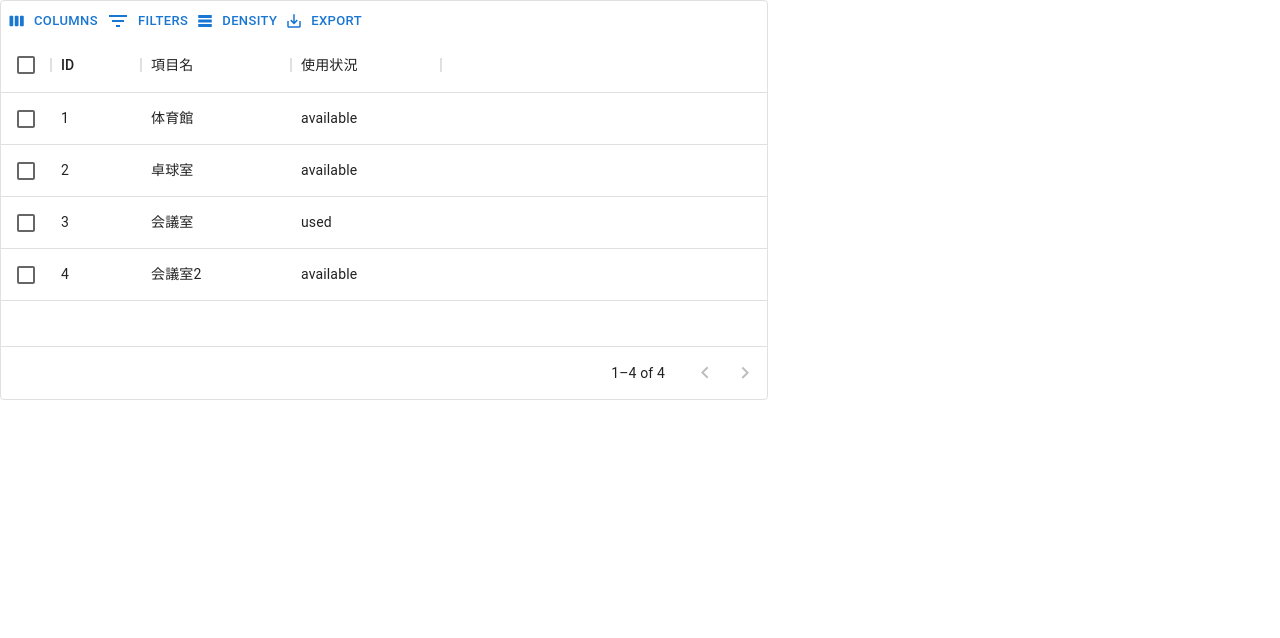
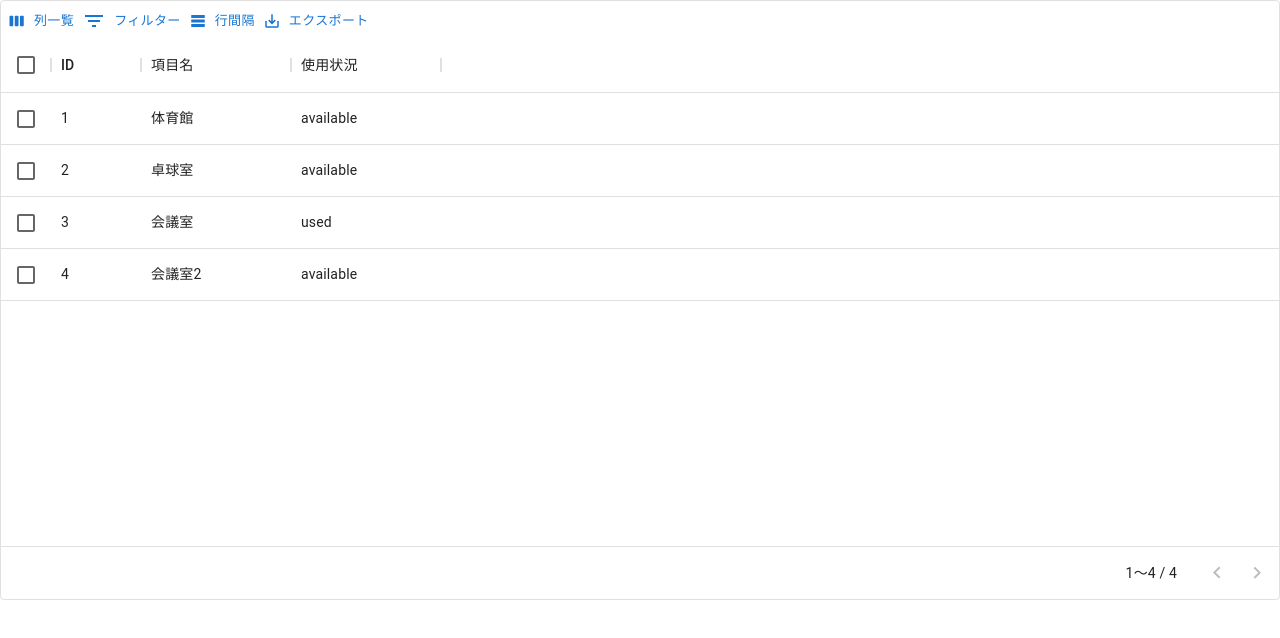
Before and after one commit to MiyoKouseki/reserve, a React (Create React App) app in the folder frontend/: page / in a window 1280 px wide. Shown: the top 638 px of the page. Built offline with nearby package versions, Linux system fonts and the light colour scheme.

Commit message:
日本語対応したtoolbarを追加。

```diff
--- a/frontend/src/App.tsx
+++ b/frontend/src/App.tsx
@@ -1,29 +1,13 @@
 import * as React from 'react';
-import Table from '@mui/material/Table';
-import TableBody from '@mui/material/TableBody';
-import TableCell from '@mui/material/TableCell';
-import TableContainer from '@mui/material/TableContainer';
-import TableHead from '@mui/material/TableHead';
-import TableRow from '@mui/material/TableRow';
-import Paper from '@mui/material/Paper';
 import Box from '@mui/material/Box';
-import { DataGrid, GridColDef, GridValueGetterParams ,GridToolbar} from '@mui/x-data-grid';
-import './App.css';
+import { DataGrid, GridColDef, GridToolbar, jaJP} from '@mui/x-data-grid';
+import { createTheme, ThemeProvider } from '@mui/material/styles'
 
+function App() {
   const columns: GridColDef[] = [
     { field: 'id', headerName: 'ID', width: 90 },
-  {
-    field: 'Name',
-    headerName: '項目名',
-    width: 150,
-    editable: true,
-  },
-  {
-    field: 'status',
-    headerName: '使用状況',
-    width: 150,
-    editable: true,
-  },
+    { field: 'Name',headerName: '項目名',width: 150},
+    { field: 'status', headerName: '使用状況', width: 150},
   ];
 
   const rows = [
@@ -33,18 +17,17 @@ const rows = [
     { id: 4, Name: '会議室2', status: 'available'},
   ];
 
-function App() {
   return (
-    <Box sx={{ height: 400, width: '60%'}}>
+    <Box sx={{ height: 600, width: '100%'}}>
       <DataGrid
-        rows={rows}
-        columns={columns}
+        rows={rows}　columns={columns}
         pageSize={5}
         rowsPerPageOptions={[5]}
         checkboxSelection
         disableSelectionOnClick
         experimentalFeatures={{ newEditingApi: true }}
         components={{ Toolbar: GridToolbar }}
+        localeText={jaJP.components.MuiDataGrid.defaultProps.localeText}
       />
     </Box>
   );
```
Lines whose indentation alone changed are shown as unchanged.
